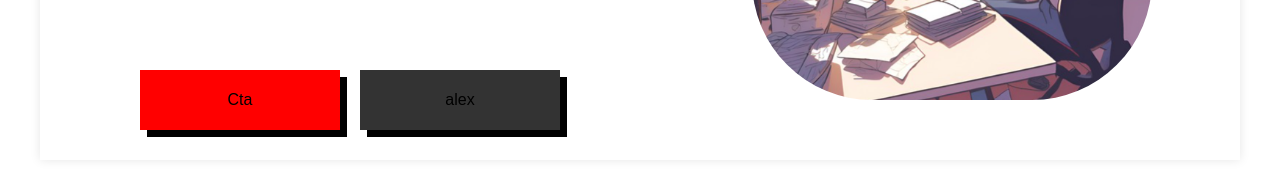
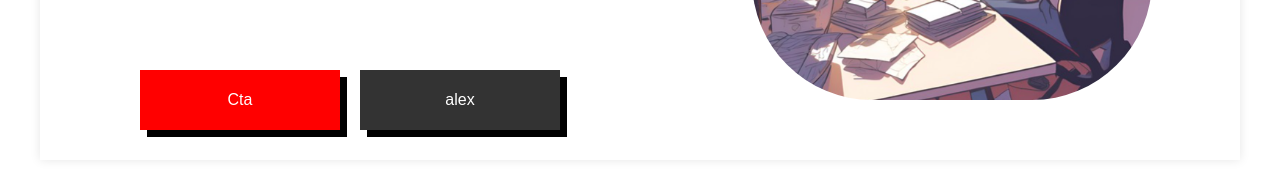
Before and after one commit to Alez05/my-portfolio-v2, a Next.js app: page /services in a window 1280 px wide. Shown: the part 520-700 px from the top of the page. Built offline with nearby package versions, Linux system fonts and the light colour scheme.

Commit message:
update functionality for buttongroup Fixes #96

```diff
--- a/src/libs/ui/molecule/buttongroup/buttongroup.tsx
+++ b/src/libs/ui/molecule/buttongroup/buttongroup.tsx
@@ -21,6 +21,7 @@ const ButtonGroup = ({ buttons, children }: TButtonGroup) => {
             height="60px"
             boxShadow="7px 7px 0 rgb(0, 0, 0)"
             border={button.border || '1px solid var(--color-dark-grey)'}
+            color={button.color || 'var(--color-white)'}
           >
             {button.label}
             {children}
--- a/src/libs/ui/molecule/buttongroup/buttongroup.type.ts
+++ b/src/libs/ui/molecule/buttongroup/buttongroup.type.ts
@@ -10,7 +10,5 @@ export type TButtonConfig = {
 
 export type TButtonGroup = {
   buttons: TButtonConfig | TButtonConfig[]
-  flexDirection?: string
-  gap?: number | number[]
   children?: React.ReactNode
 }
```
